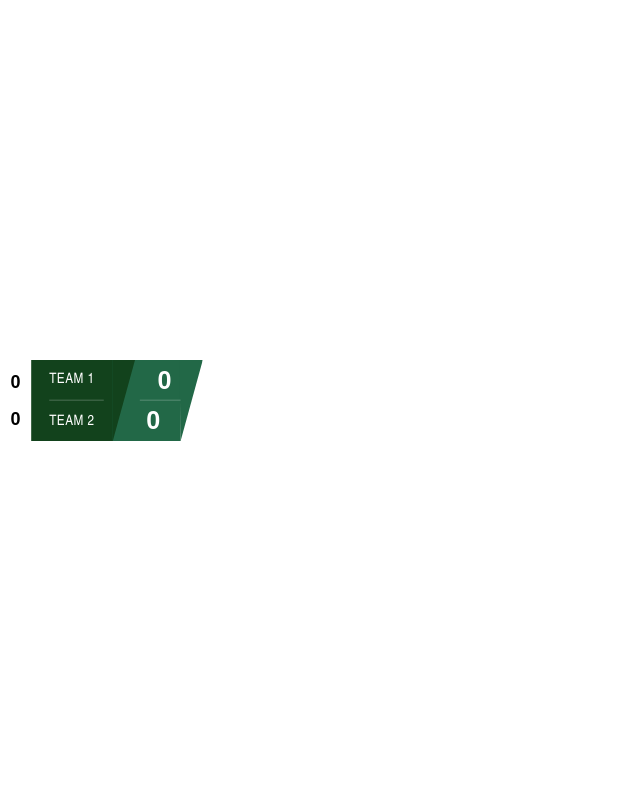
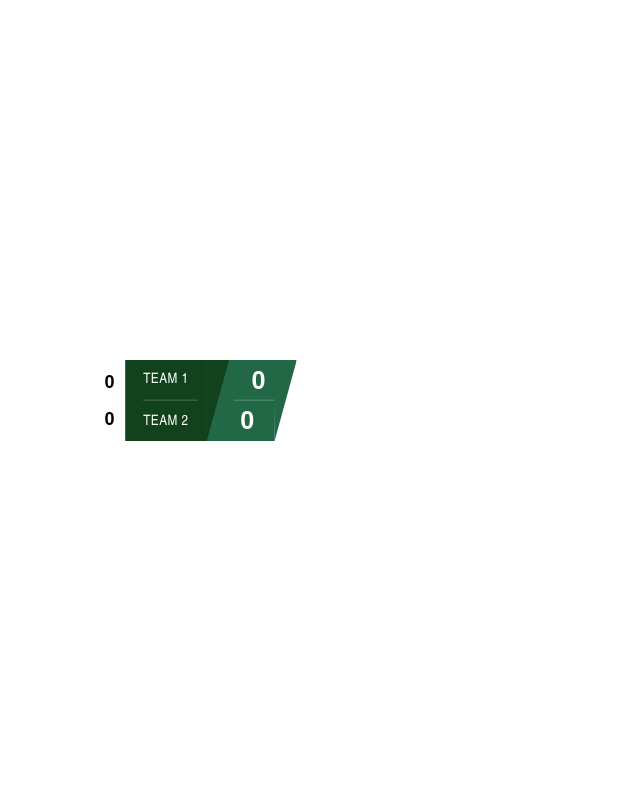
Before and after one commit to zehnsieben/volleyball_overlay, a Flask app: page / in a window 1280 px wide. Shown: the whole page, without its empty margins (0-640 px from the left). Run offline with Flask 3, Linux system fonts and the light colour scheme; parts of the project's set-up code (start-up, migrations or seed data) failed here and were passed over.

```diff
--- a/templates/index.html
+++ b/templates/index.html
@@ -21,6 +21,7 @@
             align-items: center;
             min-height: 100vh;
             margin: 0;
+            padding-left: 93.6px;
             background-color: transparent;
             overflow: hidden;
         }
```
